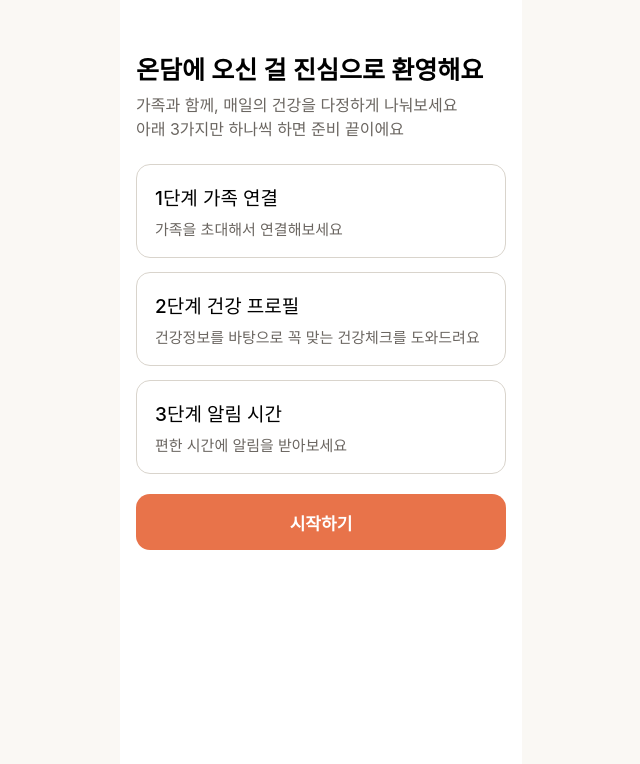
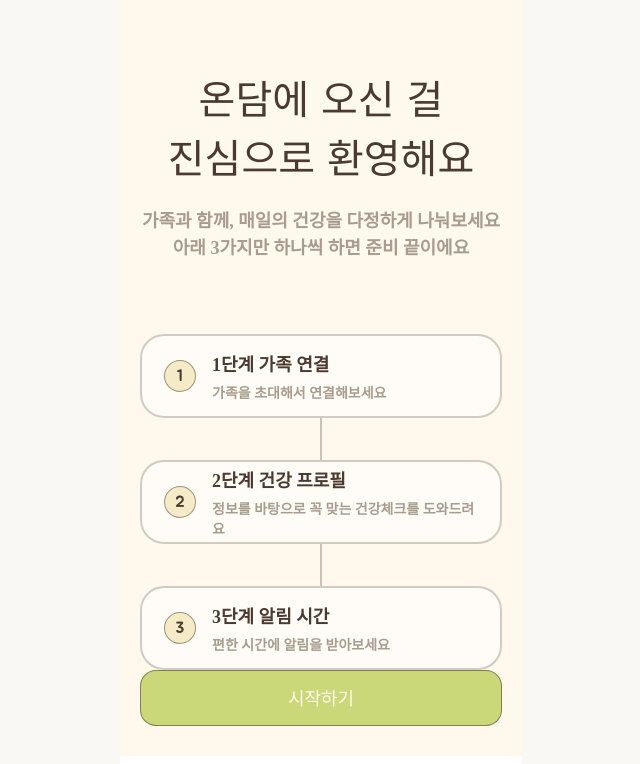
Before and after one commit to Dream-of-WildGeese/Wild_Geese_Front, a React (Vite) app: page /onboarding/step-guide in a window 1280 px wide. Shown: the top 764 px of the page, without its empty margins (319-959 px from the left). Built offline with nearby package versions, Linux system fonts and the light colour scheme; a web font is replaced by a local one.

Commit message:
feat:디자인에 맞춰서 변경

```diff
--- a/src/pages/Onboarding/StepGuide.jsx
+++ b/src/pages/Onboarding/StepGuide.jsx
@@ -8,7 +8,7 @@ const StepGuide = () => {
   return (
     <Page>
       <Content>
-        <Title>온담에 오신 걸 진심으로 환영해요</Title>
+        <Title>온담에 오신 걸 <br />진심으로 환영해요</Title>
 
         <Description>
           가족과 함께, 매일의 건강을 다정하게 나눠보세요
@@ -17,27 +17,39 @@ const StepGuide = () => {
         </Description>
 
         <StepList>
+            <StepItem>
                 <Step>
+                <NumberCircle>1</NumberCircle>
+                <StepText>
                     <StepTitle>1단계 가족 연결</StepTitle>
-            <StepDescription>
-              가족을 초대해서 연결해보세요
-            </StepDescription>
+                    <StepDescription>가족을 초대해서 연결해보세요</StepDescription>
+                </StepText>
                 </Step>
+                <Connector />
+            </StepItem>
 
+            <StepItem>
                 <Step>
+                <NumberCircle>2</NumberCircle>
+                <StepText>
                     <StepTitle>2단계 건강 프로필</StepTitle>
-            <StepDescription>
-              건강정보를 바탕으로 꼭 맞는 건강체크를 도와드려요
-            </StepDescription>
+                    <StepDescription>정보를 바탕으로 꼭 맞는 건강체크를 도와드려요</StepDescription>
+                </StepText>
                 </Step>
+                <Connector />
+            </StepItem>
 
+            <StepItem>
                 <Step>
+                <NumberCircle>3</NumberCircle>
+                <StepText>
                     <StepTitle>3단계 알림 시간</StepTitle>
-            <StepDescription>
-              편한 시간에 알림을 받아보세요
-            </StepDescription>
+                    <StepDescription>편한 시간에 알림을 받아보세요</StepDescription>
+                </StepText>
                 </Step>
+            </StepItem>
         </StepList>
+
 
         <StartButton
           onClick={() => navigate('/onboarding/invite')}
@@ -52,94 +64,127 @@ const StepGuide = () => {
 export default StepGuide;
 
 const Page = styled.div`
-  width: 100%;
-  min-height: 100vh;
-`;
+width: calc(100% + 32px);
+height: 100%;
+margin: 0 -${({ theme }) => theme.spacing.md};
+background: #FFF8ED; `;
 
 const Content = styled.div`
-  padding-top: 50px;
-`;
+ height: 100%;
+ padding: 68px 20px 30px;
+ box-sizing: border-box;
+  display: flex;
+  flex-direction: column; `;
+
 
 const Title = styled.h1`
   margin: 0;
-
-  color: #000;
-font-family: Inter;
-font-size: 25px;
-font-style: normal;
-font-weight: 600;
-line-height: normal;
+  text-align: center;
+  color: #4A3A2F;
+  font-family: Jua;
+  font-size: 40px;
+  font-weight: 400;
 `;
 
 const Description = styled.p`
-  margin: 6px 0 0;
+  margin: 22px 0 0;
+  text-align: center;
+  color: #A79C8E;
+  font-family: "Noto Sans KR";
+  font-size: 18px;
+  font-weight: 700;
+  line-height: 1.5;
+`;
 
-color: #6B6661;
-font-family: Inter;
+
+const StepList = styled.div`
+  display: flex;
+  flex-direction: column;
+  margin-top: 72px;
+`;
+
+
+
+const StepItem = styled.div`
+  display: flex;
+  flex-direction: column;
+  align-items: center;
+`;
+
+const Step = styled.div`
+  width: 100%;
+  height: 84px;
+  display: flex;
+  align-items: center;
+  gap: 16px;
+
+  padding: 18px 22px;
+  border-radius: 24px;
+  border: 2px solid rgba(74,58,47,.25);
+  background: rgba(255,255,255,.55);
+  box-sizing: border-box;
+`;
+
+const NumberCircle = styled.div`
+border-radius: 16px;
+border: 1.4px solid rgba(74, 58, 47, 0.50);
+background: #F6EBC7;
+  display: flex;
+width: 32px;
+height: 32px;
+flex-direction: column;
+justify-content: center;
+flex-shrink: 0;
+color: #4A3A2F;
+text-align: center;
+font-family: Jua;
 font-size: 16px;
 font-style: normal;
 font-weight: 400;
 line-height: normal;
 `;
 
-const StepList = styled.div`
+const StepText = styled.div`
+flex: 1;
 display: flex;
 flex-direction: column;
-  gap: 14px;
-
-  margin-top: 24px;
+justify-content: center;
 `;
 
-const Step = styled.div`
- display: flex;
-padding: 18px;
-flex-direction: column;
-align-items: flex-start;
-gap: 4px;
-align-self: stretch;
-border-radius: 14px;
-border: 1px solid #D9D4CC;
-background: #FFF;
+const Connector = styled.div`
+width: 2px;
+height: 42px;
+background: rgba(74,58,47,.28);
+`;
+const StepTitle = styled.h2`
+margin: 0;
+color: #4A3A2F;
+font-family: "Noto Sans KR";
+font-size: 18px;
+font-weight: 700;
+`;
+const StepDescription = styled.p`
+ margin: 6px 0 0;
+ color: #A79C8E;
+ font-family: "Noto Sans KR";
+ font-size: 14px;
+ font-weight: 700;
  `;
 
-const StepTitle = styled.h2`
-  margin: 0;
-
-  color: #000;
-font-family: Inter;
-font-size: 19px;
-font-style: normal;
-font-weight: 500;
-line-height: normal;
-`;
-
-const StepDescription = styled.p`
-  margin: 4px 0 0;
-  color: #6B6661;
-font-family: Inter;
-font-size: 15px;
-font-style: normal;
-font-weight: 400;
-line-height: normal;
-`;
 
 const StartButton = styled.button`
- margin-top: 20px;
-  display: flex;
+  width: 100%;
   height: 56px;
-width: 100%;
-justify-content: center;
-align-items: center;
-flex-shrink: 0;
-align-self: stretch;
-border-radius: 14px;
-background: #E8734A;
+  margin-top: auto;
+
+  border-radius: 16px;
+  border: 1.5px solid rgba(74,58,47,.55);
+  background: #CBD879;
+
+  color: #FFF8ED;
+  font-family: Jua;
+  font-size: 18px;
+  font-weight: 400;
 
   cursor: pointer;
-  color: #FFF;
-font-family: Inter;
-font-size: 17px;
-font-style: normal;
-font-weight: 600;
-line-height: normal;
 `;
```
Lines whose indentation alone changed are shown as unchanged.
